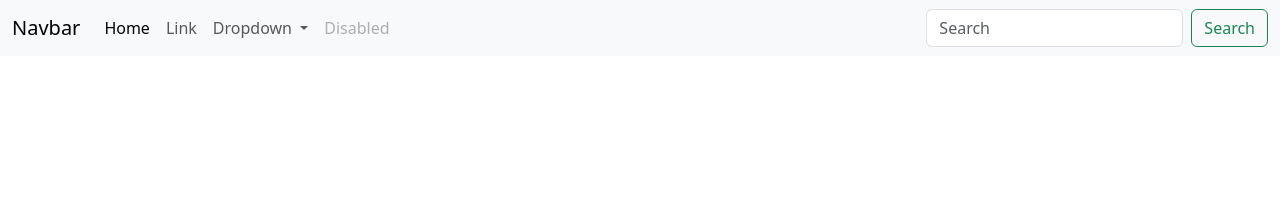
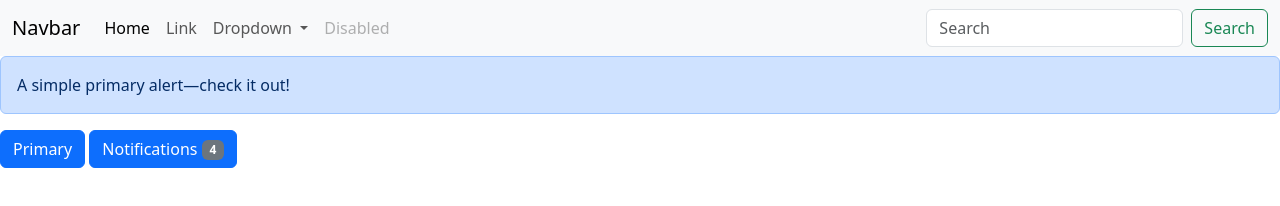
Before and after one commit to zxh111222/modern-frontend-demo, a website built with Vite: page index.html in a window 1280 px wide. Built offline with nearby package versions, Linux system fonts and the light colour scheme.

Commit message:
增加 3 个 class=***-primary  的不同组件

```diff
--- a/index.html
+++ b/index.html
@@ -45,6 +45,15 @@
   </div>
 </nav>
 
+<div class="alert alert-primary" role="alert">
+  A simple primary alert—check it out!
+</div>
+
+<button type="button" class="btn btn-primary">Primary</button>
+
+<button type="button" class="btn btn-primary">
+  Notifications <span class="badge text-bg-secondary">4</span>
+</button>
 
 <script type="module" src="build/assets/app.js"></script>
 </body>
```
